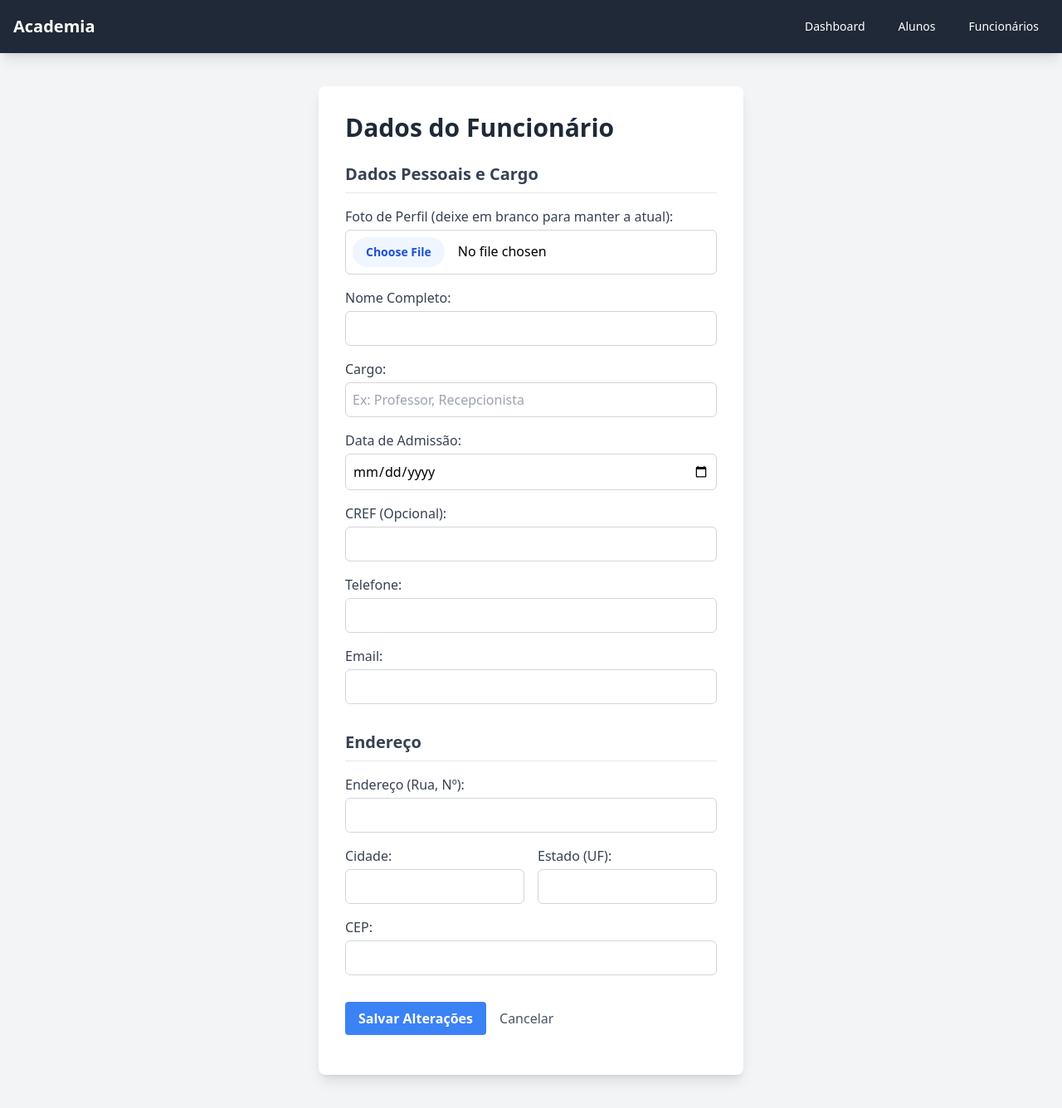
After one commit to gusgcv/projeto-academia-faculdade, a Flask app: page /funcionario/novo in a window 1280 px wide. The commit adds this page. Shown: the whole page at 83% size. Run offline with Flask 3, Linux system fonts and the light colour scheme; some libraries are stand-ins or nearby versions.

Commit message:
Adicionadas funções de cadastro de funcionarios, perfil unico com edição de dados, atualizações de templates

```diff
--- a/app.py
+++ b/app.py
@@ -1,13 +1,14 @@
 import os
-from flask import Flask, render_template, request, redirect, url_for, g
+from werkzeug.utils import secure_filename
+from flask import Flask, render_template, request, redirect, url_for
 from flask_sqlalchemy import SQLAlchemy
 
 app = Flask(__name__)
-
 basedir = os.path.abspath(os.path.dirname(__file__))
-app.config['SQLALCHEMY_DATABASE_URI'] = 'sqlite:///' + \
-    os.path.join(basedir, 'academia.db')
+app.config['SQLALCHEMY_DATABASE_URI'] = 'sqlite:///' + os.path.join(basedir, 'academia.db')
 app.config['SQLALCHEMY_TRACK_MODIFICATIONS'] = False
+app.config['UPLOAD_FOLDER'] = 'static/uploads'
+os.makedirs(app.config['UPLOAD_FOLDER'], exist_ok=True)
 
 db = SQLAlchemy(app)
 
@@ -16,47 +17,197 @@ class Aluno(db.Model):
     __tablename__ = 'alunos'
     id = db.Column(db.Integer, primary_key=True)
     nome = db.Column(db.String(100), nullable=False)
+    foto = db.Column(db.String(100), nullable=True, default='default.png')
     cpf = db.Column(db.String(14), unique=True, nullable=False)
     data_nascimento = db.Column(db.String(10), nullable=False)
+    endereco = db.Column(db.String(200), nullable=True)
+    cidade = db.Column(db.String(100), nullable=True)
+    estado = db.Column(db.String(2), nullable=True)
+    cep = db.Column(db.String(9), nullable=True)
+    telefone = db.Column(db.String(20), nullable=True)
+    email = db.Column(db.String(100), unique=True, nullable=True)
+    data_matricula = db.Column(db.String(10), nullable=True)
+    status = db.Column(db.String(10), default= 'Ativo', nullable=False)
 
-    def __repr__(self):
-        return f'<Aluno {self.nome}>'
+class Funcionario(db.Model):
+    __tablename__ = 'funcionarios'
+    id = db.Column(db.Integer, primary_key=True)
+    nome = db.Column(db.String(100), nullable=False)
+    foto = db.Column(db.String(100), nullable=True, default='default.png')
+    cargo = db.Column(db.String(50), nullable=False)
+    cref = db.Column(db.String(20), unique=True, nullable=True)
+    endereco = db.Column(db.String(200), nullable=True)
+    cidade = db.Column(db.String(100), nullable=True)
+    estado = db.Column(db.String(2), nullable=True)
+    cep = db.Column(db.String(9), nullable=True)
+    telefone = db.Column(db.String(20), nullable=True)
+    email = db.Column(db.String(100), unique=True, nullable=True)
+    data_admissao = db.Column(db.String(10), nullable=True)
+
 
 
 @app.route('/')
 def index():
+    total_alunos = Aluno.query.count()
+    total_funcionarios = Funcionario.query.count()
+    return render_template('dashboard.html', total_alunos=total_alunos, total_funcionarios=total_funcionarios)
+
+@app.route('/alunos')
+def lista_alunos():
     alunos = Aluno.query.order_by(Aluno.nome).all()
-    return render_template('index.html', alunos=alunos)
+    return render_template('lista_alunos.html', alunos=alunos)
 
+@app.route('/aluno/perfil/<int:aluno_id>')
+def perfil_aluno(aluno_id):
+    aluno = Aluno.query.get_or_404(aluno_id)
+    return render_template('perfil_aluno.html', aluno=aluno)
 
 @app.route('/aluno/novo', methods=['GET', 'POST'])
 def novo_aluno():
     if request.method == 'POST':
-        nome = request.form['nome']
-        cpf = request.form['cpf']
-        data_nascimento = request.form['data_nascimento']
+        foto_filename = 'default.png'
+        if 'foto' in request.files:
+            file = request.files['foto']
+            if file.filename != '':
+                foto_filename = secure_filename(file.filename)
+                file.save(os.path.join(app.config['UPLOAD_FOLDER'], foto_filename))
 
-        novo_aluno = Aluno(nome=nome, cpf=cpf, data_nascimento=data_nascimento)
+        novo_aluno = Aluno(
+            foto=foto_filename,
+            nome = request.form['nome'],
+            cpf = request.form['cpf'],
+            data_nascimento = request.form['data_nascimento'],
+            endereco=request.form.get('endereco'),
+            cidade=request.form.get('cidade'),
+            estado=request.form.get('estado'),
+            cep=request.form.get('cep'),
+            telefone=request.form.get('telefone'),
+            email=request.form.get('email'),
+            data_matricula=request.form.get('data_matricula'),
+            status=request.form['status']
+        )
         db.session.add(novo_aluno)
+        db.session.commit()
+        return redirect(url_for('lista_alunos'))
+    return render_template('form_aluno.html')
+
+@app.route('/aluno/editar/<int:aluno_id>', methods=['GET', 'POST'])
+def editar_aluno(aluno_id):
+    aluno = Aluno.query.get_or_404(aluno_id)
+    if request.method == 'POST':
+        aluno.nome = request.form['nome']
+        aluno.cpf = request.form['cpf']
+        aluno.data_nascimento = request.form['data_nascimento']
+        aluno.endereco = request.form.get('endereco')
+        aluno.cidade = request.form.get('cidade')
+        aluno.estado = request.form.get('estado')
+        aluno.cep = request.form.get('cep')
+        aluno.telefone = request.form.get('telefone')
+        aluno.email = request.form.get('email')
+        aluno.data_matricula = request.form.get('data_matricula')
+        aluno.status = request.form['status']
+
+        if 'foto' in request.files:
+            file = request.files['foto']
+            if file.filename != '':
+                foto_filename = secure_filename(file.filename)
+                file.save(os.path.join(app.config['UPLOAD_FOLDER'], foto_filename))
+                aluno.foto = foto_filename
 
         db.session.commit()
 
-        return redirect(url_for('index'))
+        return redirect(url_for('perfil_aluno', aluno_id=aluno.id))
+    return render_template('form_aluno.html', aluno=aluno)
 
-    return render_template('form_aluno.html')
-
-
-@app.route('/aluno/exluir/<int:aluno_id>', methods=['POST'])
+@app.route('/aluno/excluir/<int:aluno_id>', methods=['POST'])
 def excluir_aluno(aluno_id):
     aluno_para_excluir = Aluno.query.get_or_404(aluno_id)
+    if aluno_para_exluir.foto != 'default.png':
+        try:
+            os.remove(os.path.join(app.config['UPLOAD_FOLDER'], aluno.foto))
+        except OSError:
+            pass
     db.session.delete(aluno_para_excluir)
     db.session.commit()
+    return redirect(url_for('lista_alunos'))
 
-    return redirect(url_for('index'))
+@app.route('/funcionarios')
+def lista_funcionarios():
+    funcionarios = Funcionario.query.order_by(Funcionario.nome).all()
+    return render_template('lista_funcionarios.html', funcionarios=funcionarios)
 
+@app.route('/funcionario/perfil/<int:funcionario_id>')
+def perfil_funcionario(funcionario_id):
+    funcionario = Funcionario.query.get_or_404(funcionario_id)
+    return render_template('perfil_funcionario.html', funcionario=funcionario)
+
+@app.route('/funcionario/novo', methods=['GET', 'POST'])
+def novo_funcionario():
+    if request.method == 'POST':
+        foto_filename = 'default.png'
+        if 'foto' in request.files:
+            file = request.files['foto']
+            if file.filename != '':
+                foto_filename = secure_filename(file.filename)
+                file.save(os.path.join(app.config['UPLOAD_FOLDER'], foto_filename))
+
+        novo_funcionario = Funcionario(
+            foto=foto_filename,
+            nome = request.form['nome'],
+            cargo=request.form['cargo'],
+            cref = request.form.get('cref'),
+            endereco=request.form.get('endereco'),
+            cidade=request.form.get('cidade'),
+            estado=request.form.get('estado'),
+            cep=request.form.get('cep'),
+            telefone=request.form.get('telefone'),
+            data_admissao=request.form.get('data_admissao'),
+            email=request.form.get('email')
+        )
+        db.session.add(novo_funcionario)
+        db.session.commit()
+        return redirect(url_for('lista_funcionarios'))
+    return render_template('form_funcionario.html')
+
+@app.route('/funcionario/editar/<int:funcionario_id>', methods=['GET', 'POST'])
+def editar_funcionario(funcionario_id):
+    funcionario = Funcionario.query.get_or_404(funcionario_id)
+    if request.method == 'POST':
+        funcionario.nome = request.form['nome']
+        funcionario.cargo = request.form['cargo']
+        funcionario.data_admissao = request.form.get('data_admissao')
+        funcionario.cref = request.form.get('cref')
+        funcionario.endereco = request.form.get('endereco')
+        funcionario.cidade = request.form.get('cidade')
+        funcionario.estado = request.form.get('estado')
+        funcionario.cep = request.form.get('cep')
+        funcionario.telefone = request.form.get('telefone')
+        funcionario.email = request.form.get('email')
+
+        if 'foto' in request.files:
+            file = request.files['foto']
+            if file.filename != '':
+                foto_filename = secure_filename(file.filename)
+                file.save(os.path.join(app.config['UPLOAD_FOLDER'], foto_filename))
+                funcionario.foto = foto_filename
+
+        db.session.commit()
+        return redirect(url_for('perfil_funcionario', funcionario_id=funcionario.id))
+    return render_template('form_funcionario.html', funcionario=funcionario)
+
+@app.route('/funcionario/excluir/<int:funcionario_id>', methods=['POST'])
+def excluir_funcionario(funcionario_id):
+    funcionario_para_excluir = Funcionario.query.get_or_404(funcionario_id)
+    if funcionario_para_exluir.foto != 'default.png':
+        try:
+            os.remove(os.path.join(app.config['UPLOAD_FOLDER'], func.foto))
+        except OSError:
+            pass
+    db.session.delete(funcionario_para_excluir)
+    db.session.commit()
+    return redirect(url_for('lista_funcionarios'))
 
 if __name__ == '__main__':
     with app.app_context():
         db.create_all()
-
-        app.run(debug=True)
+    app.run(debug=True)
--- /dev/null
+++ b/templates/base.html
@@ -0,0 +1,29 @@
+
+<html lang="pt-br">
+<head>
+    <meta charset="UTF-8">
+    <title>{% block title %}Sistema de Academia{% endblock %}</title>
+    <script src="https://cdn.tailwindcss.com"></script>
+</head>
+<body class="bg-gray-100">
+    <nav class="bg-gray-800 text-white shadow-lg">
+        <div class="max-w-7xl mx-auto px-4">
+            <div class="flex justify-between h-16">
+                <div class="flex items-center">
+                    <a href="{{ url_for('index') }}" class="font-bold text-xl">Academia</a>
+                </div>
+                <div class="flex items-center space-x-4">
+                    <a href="{{ url_for('index') }}" class="px-3 py-2 rounded-md text-sm font-medium hover:bg-gray-700">Dashboard</a>
+                    <a href="{{ url_for('lista_alunos') }}" class="px-3 py-2 rounded-md text-sm font-medium hover:bg-gray-700">Alunos</a>
+                    <a href="{{ url_for('lista_funcionarios') }}" class="px-3 py-2 rounded-md text-sm font-medium hover:bg-gray-700">Funcionários</a>
+                </div>
+            </div>
+        </div>
+    </nav>
+
+    <main class="p-10">
+
+        {% block content %}{% endblock %}
+    </main>
+</body>
+</html>
--- /dev/null
+++ b/templates/form_funcionario.html
@@ -0,0 +1,65 @@
+{% extends 'base.html' %}
+
+{% block title %}{% if funcionario %}Editar Perfil de Funcionário{% else %}Cadastrar Funcionário{% endif %}{% endblock %}
+
+{% block content %}
+<div class="max-w-lg mx-auto bg-white p-8 shadow-lg rounded-lg">
+    <h1 class="text-3xl font-bold text-gray-800 mb-6">{% if funcionario %}Editar Dados do Funcionário{% else %}Dados do Funcionário{% endif %}</h1>
+    <form method="post" enctype="multipart/form-data" class="space-y-4">
+        <h2 class="text-xl font-semibold text-gray-700 border-b pb-2">Dados Pessoais e Cargo</h2>
+        <div>
+            <label for="foto" class="block font-medium text-gray-700">Foto de Perfil (deixe em branco para manter a atual):</label>
+            <input type="file" name="foto" id="foto" class="w-full border border-gray-300 rounded-md p-2 mt-1 file:mr-4 file:py-2 file:px-4 file:rounded-full file:border-0 file:text-sm file:font-semibold file:bg-blue-50 file:text-blue-700 hover:file:bg-blue-100">
+        </div>
+        <div>
+            <label for="nome" class="block font-medium text-gray-700">Nome Completo:</label>
+            <input type="text" name="nome" id="nome" class="w-full border border-gray-300 rounded-md p-2 mt-1" required value="{{ funcionario.nome if funcionario }}">
+        </div>
+        <div>
+            <label for="cargo" class="block font-medium text-gray-700">Cargo:</label>
+            <input type="text" name="cargo" id="cargo" class="w-full border border-gray-300 rounded-md p-2 mt-1" required placeholder="Ex: Professor, Recepcionista" value="{{ funcionario.cargo if funcionario }}">
+        </div>
+        <div>
+            <label for="data_admissao" class="block font-medium text-gray-700">Data de Admissão:</label>
+            <input type="date" name="data_admissao" id="data_admissao" class="w-full border border-gray-300 rounded-md p-2 mt-1" value="{{ funcionario.data_admissao if funcionario }}">
+        </div>
+        <div>
+            <label for="cref" class="block font-medium text-gray-700">CREF (Opcional):</label>
+            <input type="text" name="cref" id="cref" class="w-full border border-gray-300 rounded-md p-2 mt-1" value="{{ funcionario.cref if funcionario }}">
+        </div>
+        <div>
+            <label for="telefone" class="block font-medium text-gray-700">Telefone:</label>
+            <input type="tel" name="telefone" id="telefone" class="w-full border border-gray-300 rounded-md p-2 mt-1" value="{{ funcionario.telefone if funcionario }}">
+        </div>
+        <div>
+            <label for="email" class="block font-medium text-gray-700">Email:</label>
+            <input type="email" name="email" id="email" class="w-full border border-gray-300 rounded-md p-2 mt-1" value="{{ funcionario.email if funcionario }}">
+        </div>
+
+        <h2 class="text-xl font-semibold text-gray-700 border-b pb-2 pt-4">Endereço</h2>
+        <div>
+            <label for="endereco" class="block font-medium text-gray-700">Endereço (Rua, Nº):</label>
+            <input type="text" name="endereco" id="endereco" class="w-full border border-gray-300 rounded-md p-2 mt-1" value="{{ funcionario.endereco if funcionario }}">
+        </div>
+        <div class="grid grid-cols-2 gap-4">
+            <div>
+                <label for="cidade" class="block font-medium text-gray-700">Cidade:</label>
+                <input type="text" name="cidade" id="cidade" class="w-full border border-gray-300 rounded-md p-2 mt-1" value="{{ funcionario.cidade if funcionario }}">
+            </div>
+            <div>
+                <label for="estado" class="block font-medium text-gray-700">Estado (UF):</label>
+                <input type="text" name="estado" id="estado" class="w-full border border-gray-300 rounded-md p-2 mt-1" maxlength="2" value="{{ funcionario.estado if funcionario }}">
+            </div>
+        </div>
+        <div>
+            <label for="cep" class="block font-medium text-gray-700">CEP:</label>
+            <input type="text" name="cep" id="cep" class="w-full border border-gray-300 rounded-md p-2 mt-1" value="{{ funcionario.cep if funcionario }}">
+        </div>
+
+        <div class="flex items-center space-x-4 pt-4">
+             <button type="submit" class="bg-blue-500 hover:bg-blue-600 text-white font-bold py-2 px-4 rounded">Salvar Alterações</button>
+            <a href="{{ url_for('lista_funcionarios') }}" class="text-gray-600 hover:underline">Cancelar</a>
+        </div>
+    </form>
+</div>
+{% endblock %}
```
Also changed, not shown: templates/dashboard.html (added, +18 -0 lines), templates/form_aluno.html (+67 -26 lines), templates/index.html (deleted, +0 -35 lines), templates/lista_alunos.html (added, +37 -0 lines), templates/lista_funcionarios.html (added, +37 -0 lines), templates/perfil_aluno.html (added, +32 -0 lines), templates/perfil_funcionario.html (added, +29 -0 lines), academia.db, static/uploads/Imagem_do_WhatsApp_de_2025-06-08_as_00.39.11_c32ca1d3.jpg (added), static/uploads/Imagem_do_WhatsApp_de_2025-08-19_as_17.17.04_374985f6.jpg (added).
